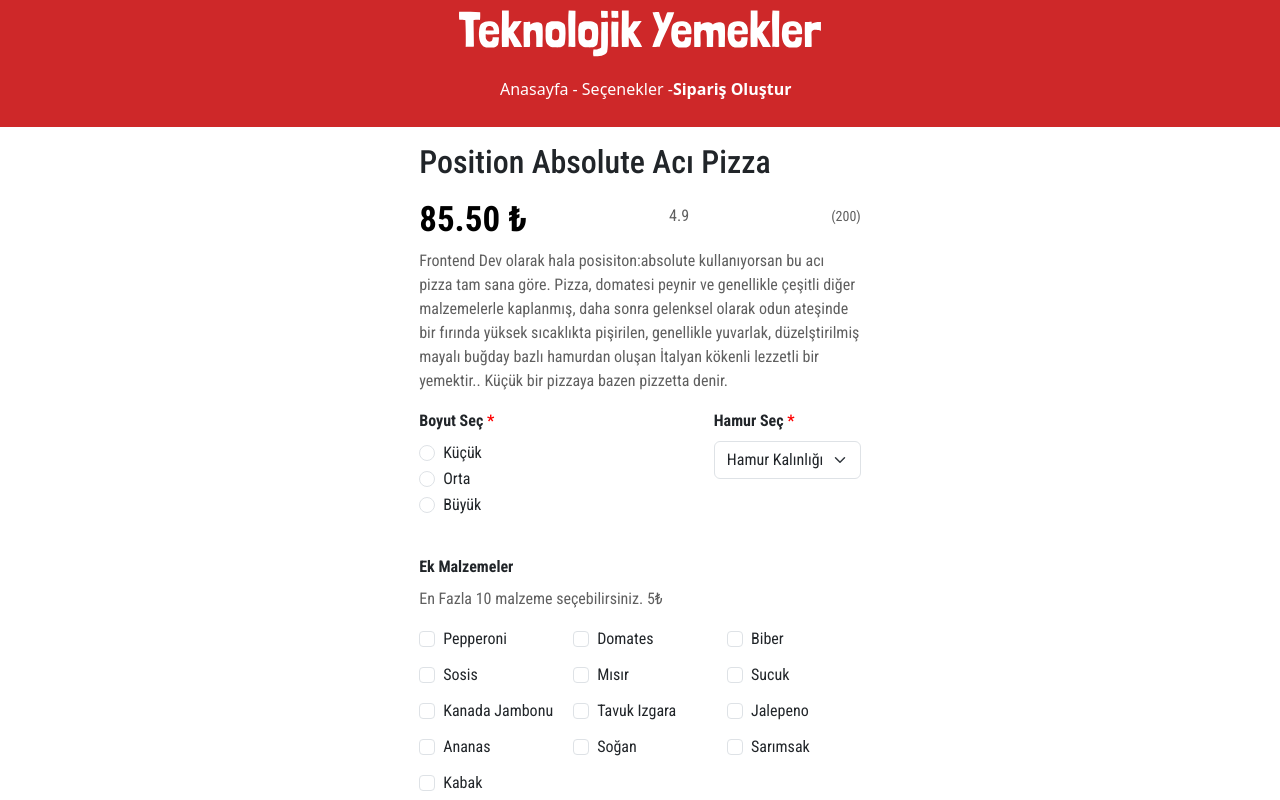
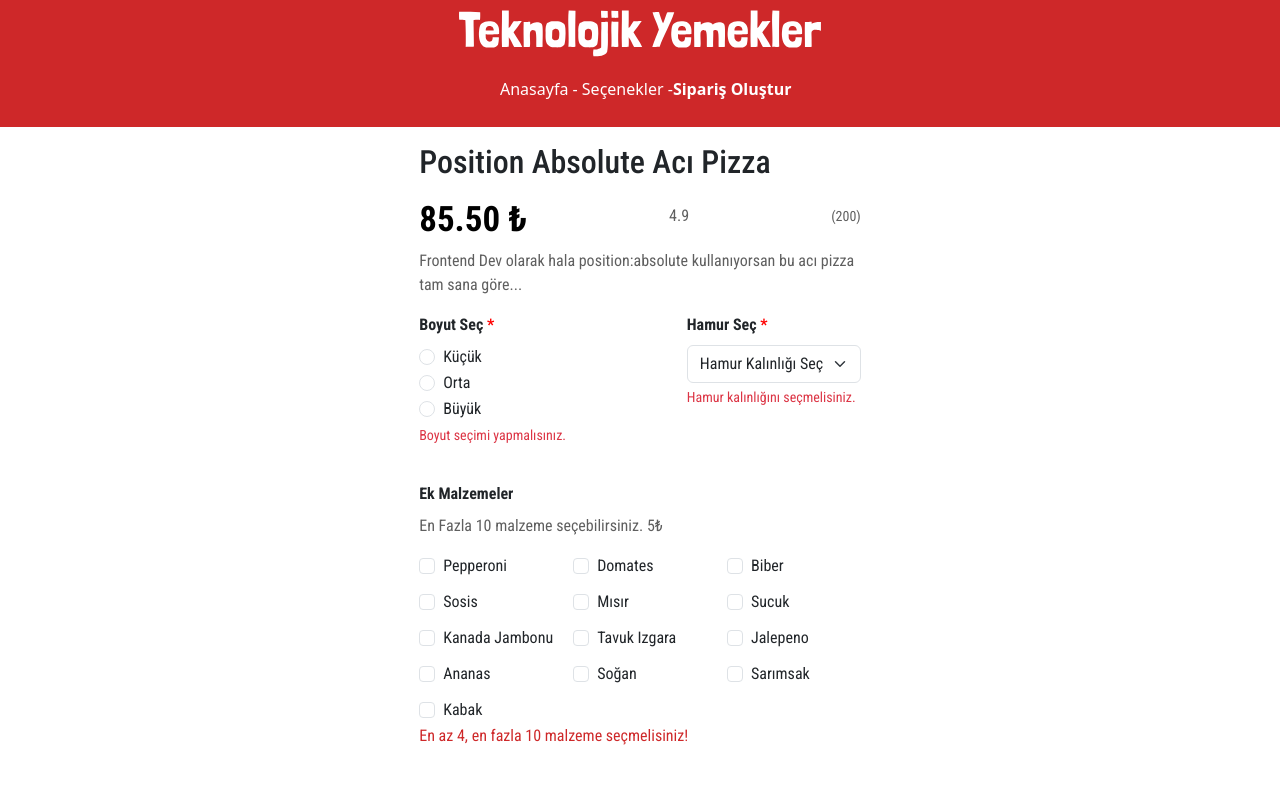
Before and after one commit to ozeraysenur/s8-challenge-pizza, a React (Vite) app: page /orderPage in a window 1280 px wide. Shown: the top 800 px of the page. Built offline with nearby package versions, Linux system fonts and the light colour scheme; a web font is replaced by a local one.

Commit message:
Validations and error messages are added and now visible

```diff
--- a/src/App.css
+++ b/src/App.css
@@ -170,8 +170,6 @@ button {
     align-items: flex-start;
   }
 
-
-
   .counter {
     display: flex;
     align-items: center;
@@ -184,7 +182,6 @@ button {
     text-align: right;
     flex:4;
   }
-
   .order-summary Card {
     width: 100%;
   }
--- a/src/components/FormCheckBox.jsx
+++ b/src/components/FormCheckBox.jsx
@@ -6,24 +6,31 @@ const extraIngredients = [
     "Ananas", "Soğan", "Sarımsak",
     "Kabak"];
 
-export default function FormCheckBox ({ handleChange }){
+export default function FormCheckBox ({ handleChange, errors }){
     return (
         <FormGroup>
         <Label><strong>Ek Malzemeler</strong></Label>
         <p>En Fazla 10 malzeme seçebilirsiniz. 5₺</p>
-        <div class="checkbox-container">
+        <div className="checkbox-container">
             {extraIngredients.map((ingredient, index) => (
                 <FormGroup check key={index} className="checkbox-item">
                 <Input
+                    name="ingredients"
                     id={index}
                     type="checkbox"
                     value={ingredient}
                     onChange={handleChange}
+                    invalid={errors.ingredient}
                 />
                 <Label check htmlFor={index}>{ingredient}</Label>
                 </FormGroup>
             ))}
         </div>
+        {errors.ingredients && (
+                <p style={{ display:"block", color:"#CE2829" }}>
+                    En az 4, en fazla 10 malzeme seçmelisiniz!
+                </p>
+            )}
         </FormGroup>
 
 );
--- a/src/components/OrderPage.jsx
+++ b/src/components/OrderPage.jsx
@@ -1,57 +1,80 @@
-import React, { useState } from "react";
+import React, { useState, useEffect } from "react";
 import mainLogo from "../../images/iteration-1-images/logo.svg";
-import { Form,FormGroup, Label, Input, Button, Card, CardHeader, CardBody, FormFeedback, CardText } from "reactstrap";
+import { Form, FormGroup, Label, Input, Button, Card, CardBody, FormFeedback, CardText } from "reactstrap";
 import FormCheckBox from "./FormCheckBox";
 import { useHistory } from "react-router-dom/cjs/react-router-dom.min";
 
+const initialValues = {
+  isim: "",
+  size: "",
+  dough: "",
+  ingredients: [],
+  note: "",
+};
 
-/*const initialValues={
-  name:"",
-  size:"",
-  dough:"",
-  ingredients:[],
-  note:""
-};*/
-
-
-/*const errorMessages ={
-  name:"Adınız en az 3 karakter içermelidir.",
-  size:"Boyut seçimi yapmalısınız.",
-  dough:"Hamur kalınlığını seçmelisiniz.",
-  ingredients:"En az 4 en fazla 10 malzeme seçebilirsiniz.",
-};*/
+const errorMessages = {
+  isim: "Adınız en az 3 karakter içermelidir.",
+  size: "Boyut seçimi yapmalısınız.",
+  dough: "Hamur kalınlığını seçmelisiniz.",
+  ingredients: "En az 4 en fazla 10 malzeme seçebilirsiniz.",
+};
 
 export default function OrderPage() {
-
-  //const[formData, setFormData] = useState(initialValues);
-
-  const[errors, setErrors] = useState({
-    name:false,
-    size:false,
-    dough:false,
-    ingredients:false
+  const [formData, setFormData] = useState(initialValues);
+  const [errors, setErrors] = useState({
+    isim: false,
+    size: false,
+    dough: false,
+    ingredients: false,
   });
-
-  //const[isValid, setIsValid] = useState(false);
-    const handleChange = (event) => {
-      console.log(event.target.value);
-  }
-
-  /*const handleSubmit = (event) => {
-    event.preventDefault();
-  }*/
 
   const history = useHistory();
 
-    const handleOrderButton = (event) => {
+  useEffect(() => {
+    const newErrors = {
+      isim: formData.isim.length > 0 && formData.isim.length < 3,
+      size: formData.size === "",
+      dough: formData.dough === "" || formData.dough === "empty",
+      ingredients: formData.ingredients.length < 4 || formData.ingredients.length > 10,
+    };
+    setErrors(newErrors);
+  }, [formData]);
+
+  const handleChange = (event) => {
+    const { name, value, type, checked } = event.target;
+
+    if (type === "checkbox" && name === "ingredients") {
+      let updatedIngredients = checked
+        ? [...formData.ingredients, value]
+        : formData.ingredients.filter((item) => item !== value);
+
+      setFormData({ ...formData, ingredients: updatedIngredients });
+      setErrors({ ...errors, ingredients: updatedIngredients.length < 4 || updatedIngredients.length > 10 });
+    } else {
+      setFormData({ ...formData, [name]: value });
+
+      if (name === "isim") {
+        setErrors({ ...errors, isim: value.length > 0 && value.length < 3 });
+      } else if (name === "size") {
+        setErrors({ ...errors, size: value === "" });
+      } else if (name === "dough") {
+        setErrors({ ...errors, dough: value === "empty" });
+      }
+    }
+  };
+
+  const handleSubmit = (event) => {
+    event.preventDefault();
+    if (!Object.values(errors).includes(true)) {
       history.push("/success");
     }
+  };
 
   return (
     <>
-        <div class="main-order-content">
+      <div className="main-order-content">
         <header className="order-header">
-            <img src={mainLogo} />
+          <img src={mainLogo} alt="Logo" />
           <nav className="breadcrumb">
             Anasayfa - Seçenekler - <span className="active">Sipariş Oluştur</span>
           </nav>
@@ -59,7 +82,6 @@ export default function OrderPage() {
         <div>
           <main className="order-content">
             <Card className="card">
-
               <CardBody className="card-body">
                 <h2>Position Absolute Acı Pizza</h2>
                 <div className="price-container">
@@ -69,68 +91,87 @@ export default function OrderPage() {
                 </div>
 
                 <CardText>
-                  Frontend Dev olarak hala posisiton:absolute kullanıyorsan bu acı pizza tam sana göre. Pizza, domatesi peynir ve
-                  genellikle çeşitli diğer malzemelerle kaplanmış, daha sonra gelenksel olarak odun ateşinde bir fırında yüksek sıcaklıkta pişirilen,
-                  genellikle yuvarlak, düzelştirilmiş mayalı buğday bazlı hamurdan oluşan İtalyan kökenli lezzetli bir yemektir..
-                  Küçük bir pizzaya bazen pizzetta denir.
+                  Frontend Dev olarak hala position:absolute kullanıyorsan bu acı pizza tam sana göre...
                 </CardText>
 
-                  <Form className="pizza-form">
+                <Form className="pizza-form" onSubmit={handleSubmit}>
                   <section className="section-form">
-                      <div class="size-dough">
+                    <div className="size-dough">
                       <FormGroup>
-                          <Label><strong>Boyut Seç <span style={{ color: "red" }}> *</span></strong></Label>
+                        <Label>
+                          <strong>
+                            Boyut Seç <span style={{ color: "red" }}> *</span>
+                          </strong>
+                        </Label>
                         <FormGroup check>
-                            <Input name="size" type="radio" value="S" onChange={handleChange} />
+                          <Input name="size" type="radio" value="S" onChange={handleChange} checked={formData.size === "S"} />
                           <Label check>Küçük</Label>
                         </FormGroup>
                         <FormGroup check>
-                            <Input name="size" type="radio" value="M" onChange={handleChange} />
+                          <Input name="size" type="radio" value="M" onChange={handleChange} checked={formData.size === "M"} />
                           <Label check>Orta</Label>
                         </FormGroup>
                         <FormGroup check>
-                            <Input name="size" type="radio" value="L" onChange={handleChange} />
+                          <Input name="size" type="radio" value="L" onChange={handleChange} checked={formData.size === "L"} />
                           <Label check>Büyük</Label>
                         </FormGroup>
+                        {errors.size && <FormFeedback style={{ display: "block" }}>{errorMessages.size}</FormFeedback>}
                       </FormGroup>
 
                       <FormGroup>
-                          <Label for="dough"><strong>Hamur Seç <span style={{ color: "red" }}> * </span></strong></Label>
-                          <Input id="dough" name="dough" type="select" onChange={handleChange}>
-                            <option value="empty"><strong>Hamur Kalınlığı</strong></option>
+                        <Label for="dough">
+                          <strong>
+                            Hamur Seç <span style={{ color: "red" }}> * </span>
+                          </strong>
+                        </Label>
+                        <Input id="dough" name="dough" type="select" onChange={handleChange} value={formData.dough}>
+                          <option value="empty">Hamur Kalınlığı Seç</option>
                           <option value="thin">İnce</option>
                           <option value="medium">Orta</option>
                           <option value="thick">Kalın</option>
                         </Input>
+                        {errors.dough && <FormFeedback style={{ display: "block" }}>{errorMessages.dough}</FormFeedback>}
                       </FormGroup>
                     </div>
-                      <FormCheckBox handleChange={handleChange} />
+
+                    <FormCheckBox handleChange={handleChange} errors={errors} />
+
                     <FormGroup>
                       <Label>Adınız</Label>
-                        <Input type="text"
-                        placeholder="Adınızı Giriniz.." />
+                      <Input
+                        type="text"
+                        name="isim"
+                        placeholder="Adınızı Giriniz.."
+                        value={formData.isim}
+                        onChange={handleChange}
+                        invalid={errors.isim}
+                      />
+                      {errors.isim && <FormFeedback>{errorMessages.isim}</FormFeedback>}
                     </FormGroup>
+
                     <FormGroup>
                       <Label>Sipariş Notu</Label>
-                      <Input
-                        type="textarea"
-                        placeholder="Siparişine eklemek istediğin bir not var mı?"
-                      />
+                      <Input type="textarea" name="note" placeholder="Siparişine eklemek istediğin bir not var mı?" value={formData.note} onChange={handleChange} />
                     </FormGroup>
+
                     <div className="order-container">
                       <div className="counter">
-                      <button>-</button>
+                        <button type="button">-</button>
                         <span>1</span>
-                      <button>+</button>
+                        <button type="button">+</button>
                       </div>
                       <div className="order-summary">
                         <Card>
                           <CardBody>
                             <h4>Sipariş Toplamı</h4>
                             <p>Seçimler <span>25.00₺</span></p>
-                          <p className="total-price" style={{color:"#CE2829"}}>Toplam <span>110.50₺</span></p>
+                            <p className="total-price" style={{ color: "#CE2829" }}>
+                              Toplam <span>110.50₺</span>
+                            </p>
                           </CardBody>
-                        <button style={{backgroundColor:"#FDC913", border:"none"}} onClick={handleOrderButton}>SİPARİŞ VER</button>
+                          <Button style={{ backgroundColor: "#FDC913", border: "none" }} type="submit">
+                            SİPARİŞ VER
+                          </Button>
                         </Card>
                       </div>
                     </div>
@@ -139,7 +180,6 @@ export default function OrderPage() {
               </CardBody>
             </Card>
           </main>
-
         </div>
       </div>
     </>
```
Lines whose indentation alone changed are shown as unchanged.
